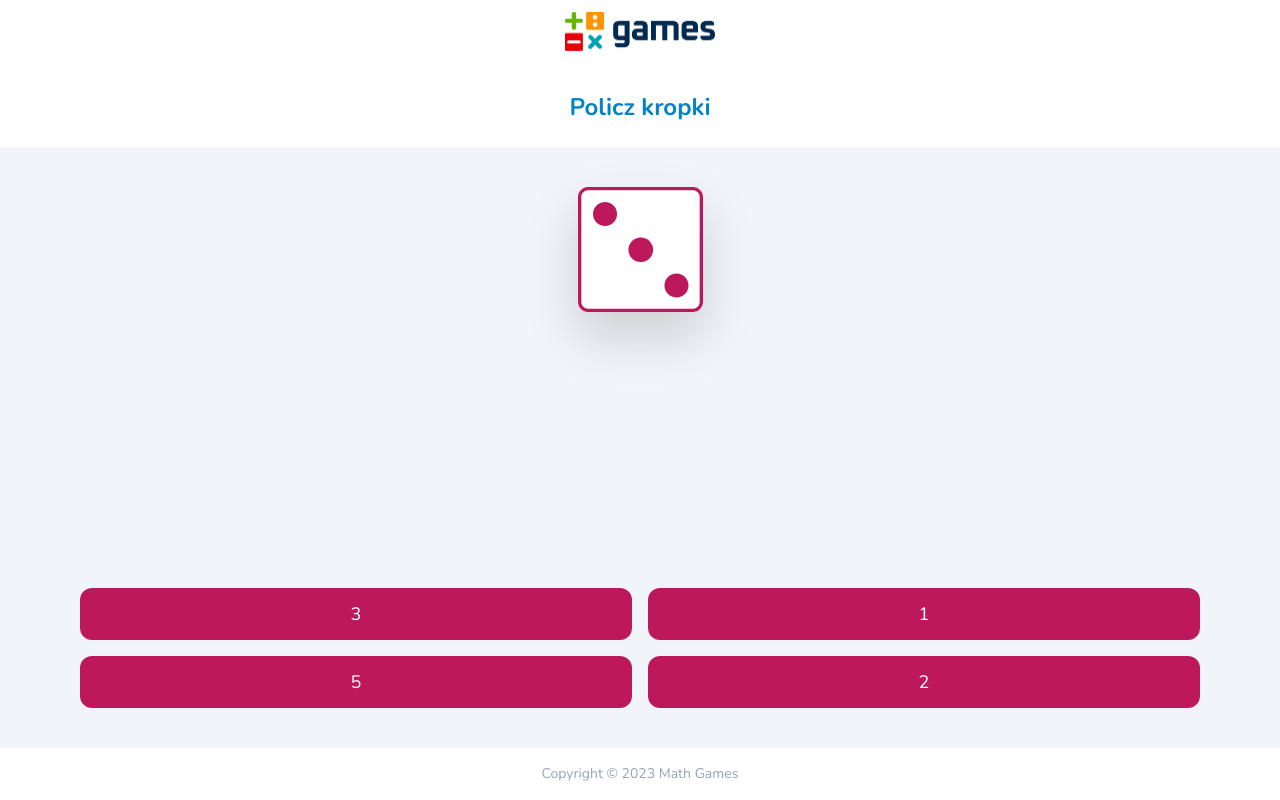
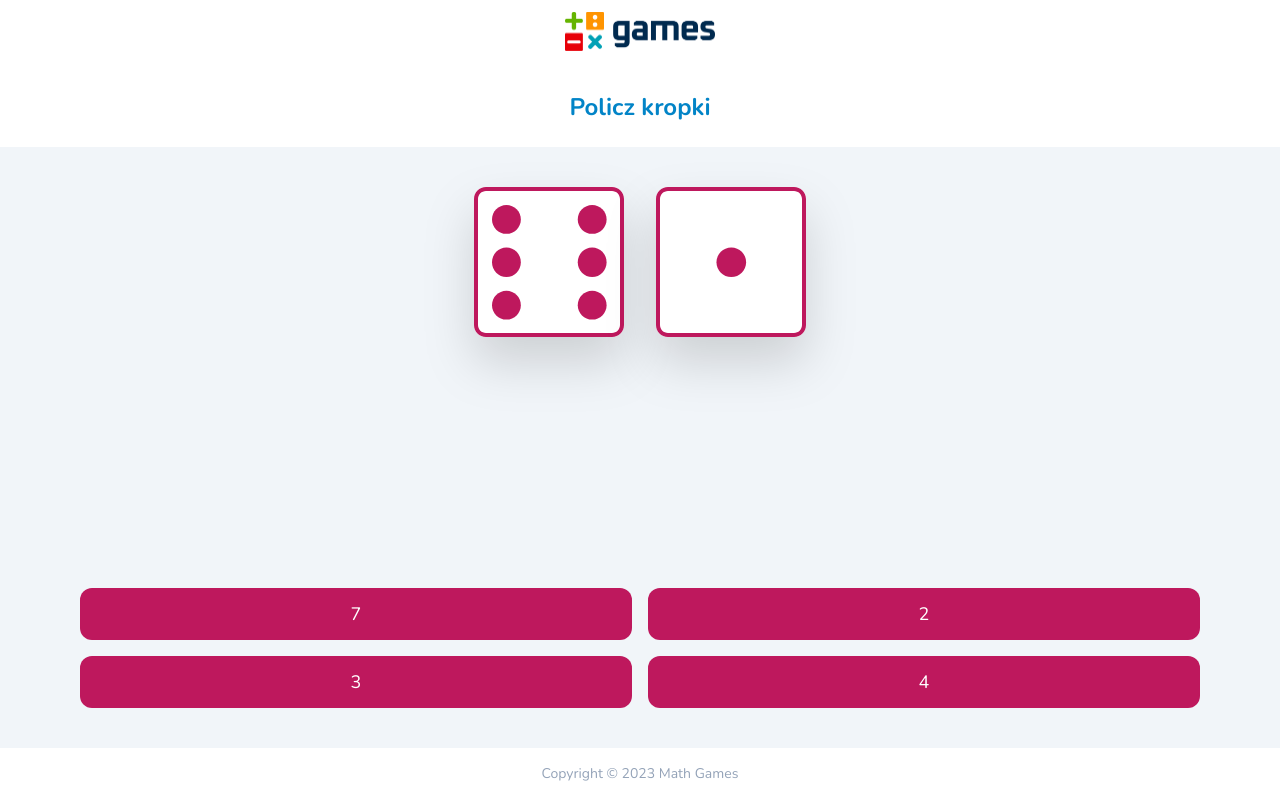
Before and after one commit to ChrisKlp/edu-games, a Next.js app: page /policz-kropki in a window 1280 px wide. Built offline with nearby package versions, Linux system fonts and the light colour scheme.

Commit message:
Update countDots

```diff
--- a/src/app/policz-kropki/components/CountDotsView.tsx
+++ b/src/app/policz-kropki/components/CountDotsView.tsx
@@ -1,27 +1,37 @@
 'use client'
 
 import Button from '@/components/Button'
+import { useRouter } from 'next/navigation'
 import Dice from './Dice'
 
 type Props = {
   game: {
     questionNumber: number
     answers: number[]
+    dices: number[]
   }
 }
 
 export default function CountDotsView({ game }: Props) {
+  const router = useRouter()
+
   const handleClick = (item: string | number) => {
-    console.log(item)
+    router.refresh()
   }
   return (
     <>
       <div className="container flex flex-wrap justify-center gap-8 pt-10">
-        <Dice number={game.questionNumber} />
+        {game.dices.map((dice) => (
+          <Dice key={dice} number={dice} />
+        ))}
       </div>
       <div className="container grid grid-cols-2 gap-4">
         {game.answers.map((answer) => (
-          <Button key={answer} onClick={() => handleClick(answer)}>
+          <Button
+            key={answer}
+            isAnswer={answer === game.questionNumber}
+            handleClick={() => handleClick(answer)}
+          >
             {answer}
           </Button>
         ))}
--- a/src/app/policz-kropki/components/Dice.tsx
+++ b/src/app/policz-kropki/components/Dice.tsx
@@ -25,7 +25,7 @@ export default function Dice({ number }: Props) {
       <Image
         src={images[number]}
         alt={`Dice ${number}`}
-        className="max-w-[125px] drop-shadow-2xl"
+        className="max-w-[150px] drop-shadow-2xl"
       />
     </div>
   )
--- a/src/components/Button.tsx
+++ b/src/components/Button.tsx
@@ -1,15 +1,36 @@
 import { cn } from '@/lib/utils'
+import { useState } from 'react'
 
 type Props = {
   children: React.ReactNode
   className?: string
+  isAnswer: boolean
+  handleClick: () => void
 } & React.HTMLProps<HTMLButtonElement>
 
-export default function Button({ children, className, onClick }: Props) {
+export default function Button({
+  children,
+  className,
+  isAnswer,
+  handleClick,
+}: Props) {
+  const [effect, setEffect] = useState('')
+
+  const handleAnimationEnd = () => {
+    setEffect('')
+    if (isAnswer) handleClick()
+  }
   return (
     <button
-      className={cn('rounded-xl bg-pink-700 p-3 text-lg text-white', className)}
-      onClick={onClick}
+      className={cn(
+        'rounded-xl bg-pink-700 p-3 text-lg text-white',
+        effect,
+        className,
+      )}
+      onClick={() => {
+        setEffect(isAnswer ? 'animate-jump' : 'animate-wiggle')
+      }}
+      onAnimationEnd={handleAnimationEnd}
     >
       {children}
     </button>
--- a/src/lib/games/countDots.ts
+++ b/src/lib/games/countDots.ts
@@ -1,18 +1,27 @@
 import { getRandomArbitrary, shuffleArray } from '../utils'
 
 export default function countDotsGame() {
-  const questionNumber = getRandomArbitrary(1, 6)
+  const dices = []
+  const questionNumber = getRandomArbitrary(1, 12)
   const answersSet = new Set<number>()
   answersSet.add(questionNumber)
 
   while (answersSet.size < 4) {
-    answersSet.add(getRandomArbitrary(1, 6))
+    answersSet.add(getRandomArbitrary(1, 12))
   }
 
   const answers = shuffleArray(Array.from(answersSet))
 
+  if (questionNumber > 6) {
+    dices.push(6)
+    dices.push(questionNumber - 6)
+  } else {
+    dices.push(questionNumber)
+  }
+
   return {
     questionNumber,
     answers,
+    dices,
   }
 }
--- a/tailwind.config.ts
+++ b/tailwind.config.ts
@@ -1,4 +1,5 @@
 import type { Config } from 'tailwindcss'
+import colors from 'tailwindcss/colors'
 
 const config: Config = {
   content: [
@@ -17,6 +18,25 @@ const config: Config = {
       },
       center: true,
     },
+    extend: {
+      keyframes: {
+        wiggle: {
+          '0%, 100%': { transform: 'rotate(-3deg)' },
+          '50%': { transform: 'rotate(3deg)' },
+        },
+        jump: {
+          '0%, 100%': { transform: 'translateY(0)' },
+          '50%': {
+            transform: 'translateY(-4px)',
+            backgroundColor: colors.lime[600],
+          },
+        },
+      },
+      animation: {
+        wiggle: 'wiggle 200ms ease-in-out',
+        jump: 'jump 500ms ease-in-out',
+      },
+    },
   },
   plugins: [],
 }
```
